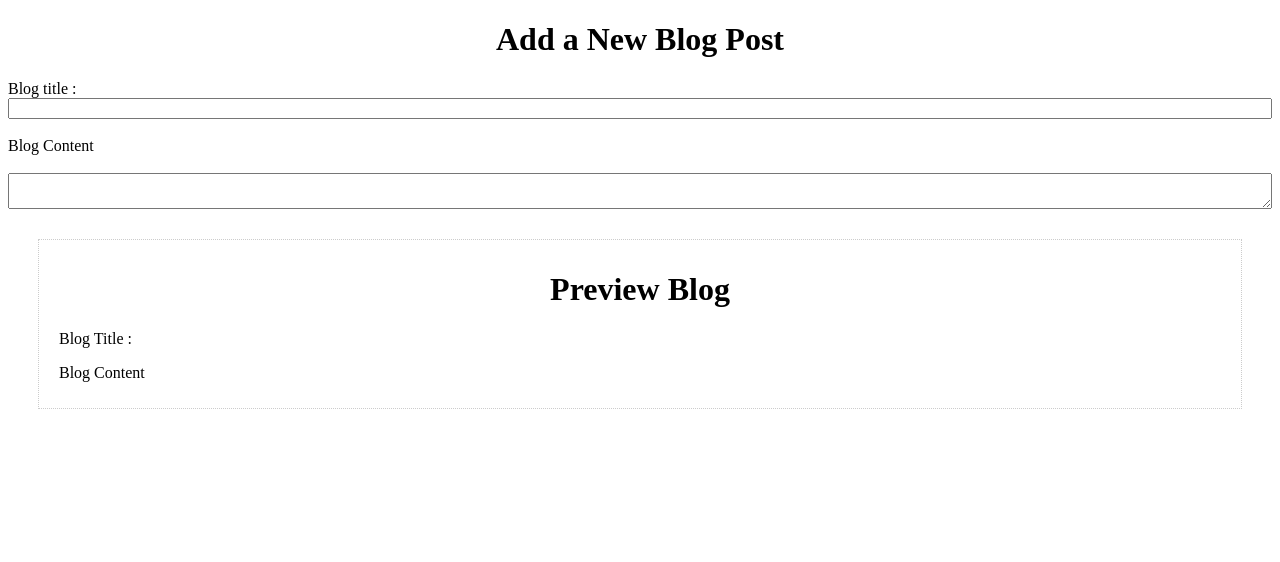
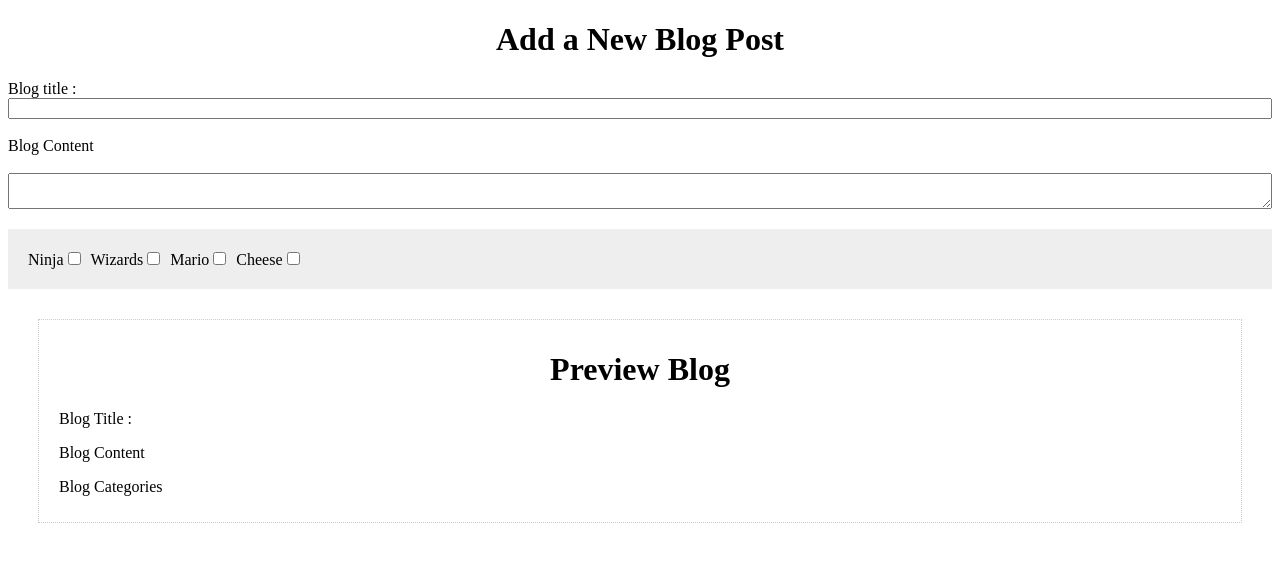
Before and after one commit to nokranger/_basicVueJS_CLI, a Vue app: page / in a window 1280 px wide. Shown: the top 562 px of the page. Built offline with nearby package versions, Linux system fonts and the light colour scheme.

Commit message:
checkbox binding

```diff
--- a/src/views/AddBlog.vue
+++ b/src/views/AddBlog.vue
@@ -6,12 +6,26 @@
             <input type="text" v-model.lazy="blog.title" required><br>
             <label for="">Blog Content</label><br>
             <textarea v-model.lazy="blog.content"></textarea>
+            <div id="checkbox">
+                <label>Ninja</label>
+                <input type="checkbox" value="ninja" v-model="blog.categories" />
+                <label>Wizards</label>
+                <input type="checkbox" value="wizards" v-model="blog.categories" />
+                <label>Mario</label>
+                <input type="checkbox" value="mario" v-model="blog.categories" />
+                <label>Cheese</label>
+                <input type="checkbox" value="cheese" v-model="blog.categories" />
+            </div>
         </form>
         <div id="preview">
             <h1>Preview Blog</h1>
             <p>Blog Title : {{ blog.title }}</p>
             <p>Blog Content</p>
             <p>{{ blog.content }}</p>
+            <p>Blog Categories</p>
+            <ul>
+                <li v-for="(category, index) in blog.categories" :key="index">{{ category }}</li>
+            </ul>
         </div>
     </div>
 </template>
@@ -22,7 +36,8 @@
         return {
             blog: {
                 title: "",
-                content: ""
+                content: "",
+                categories: []
             }
         }
     },
@@ -55,4 +70,11 @@
 h3 {
     margin-top: 10px;
 }
+#checkbox input{
+  display: inline-block;
+  margin-right: 10px;
+}
+#checkbox label {
+  display: inline-block;
+}
 </style>
```
